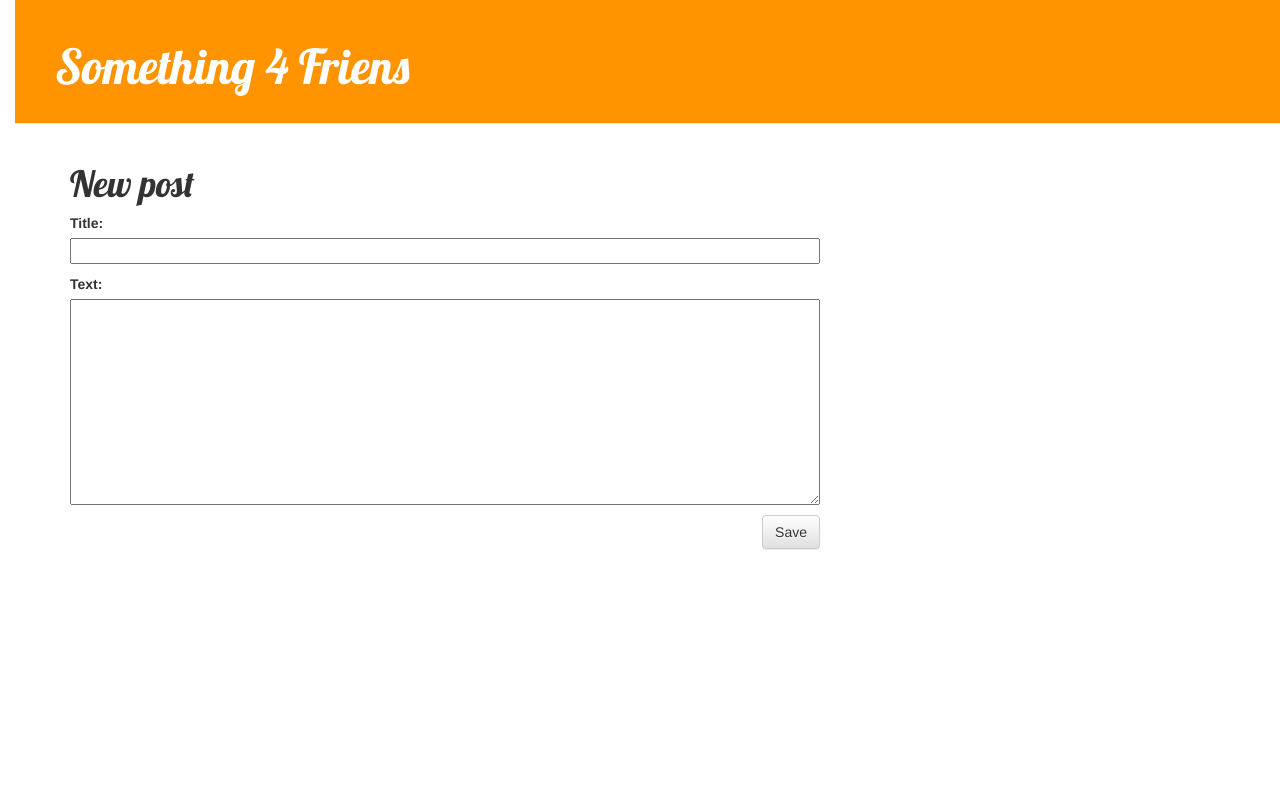
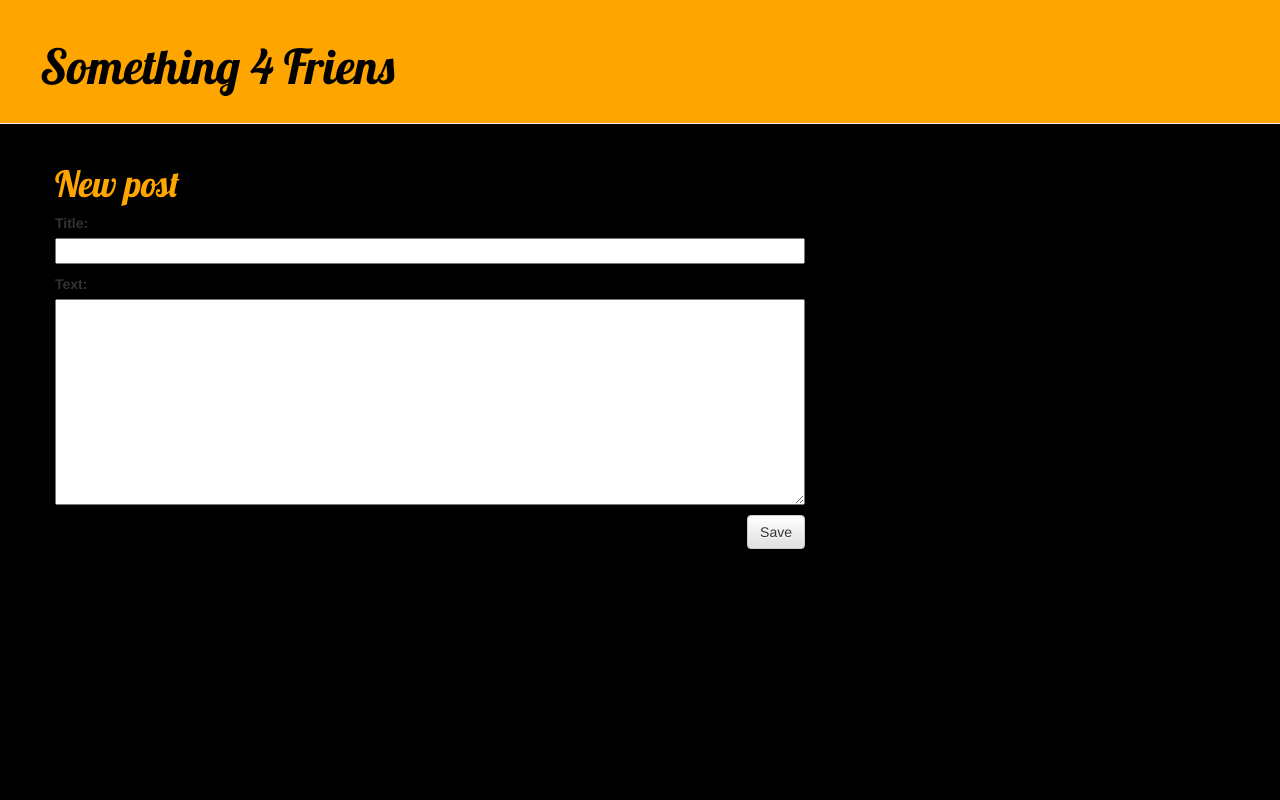
Before and after one commit to Vladimir16598/my-first-blog, a Django app: page /post/new/ in a window 1280 px wide. Run offline with Django 3.2, Linux system fonts and the light colour scheme; some libraries are stand-ins or nearby versions.

Commit message:
Some css changes

```diff
--- a/blog/static/css/blog.css
+++ b/blog/static/css/blog.css
@@ -3,30 +3,34 @@ h1 a {
     font-family: 'Lobster';
 }
 body {
-    padding-left: 15px;
+    padding-left: 0;
+background-color: black;
 }
 .page-header {
-    background-color: #ff9400;
+    background-color: orange;
     margin-top: 0;
     padding: 20px 20px 20px 40px;
 }
 
 .page-header h1, .page-header h1 a, .page-header h1 a:visited, .page-header h1 a:active {
-    color: #ffffff;
+    color: Black;
     font-size: 36pt;
     text-decoration: none;
 }
 
 .content {
     margin-left: 40px;
+
 }
 
 h1, h2, h3, h4 {
     font-family: 'Lobster', cursive;
+    color: orange;
 }
 
 .date {
     color: #828282;
+
 }
 
 .save {
@@ -38,16 +42,16 @@ h1, h2, h3, h4 {
 }
 
 .top-menu, .top-menu:hover, .top-menu:visited {
-    color: #ffffff;
+    color: White;
     float: right;
     font-size: 26pt;
     margin-right: 20px;
 }
 
 .post {
-    margin-bottom: 70px;
+    margin-bottom: 40px;
 }
 
 .post h1 a, .post h1 a:visited {
-    color: #000000;
+    color: orange;
 }
```
